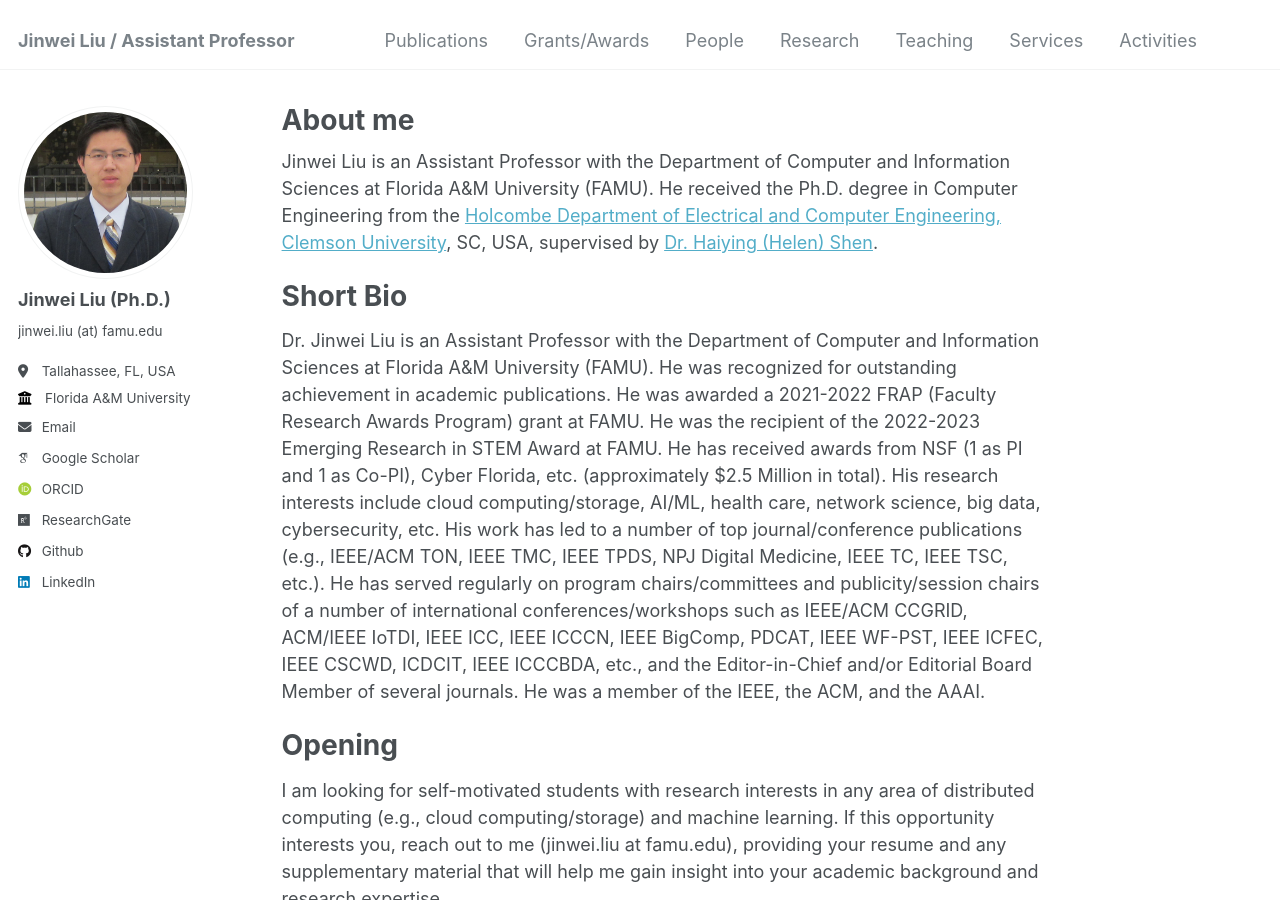
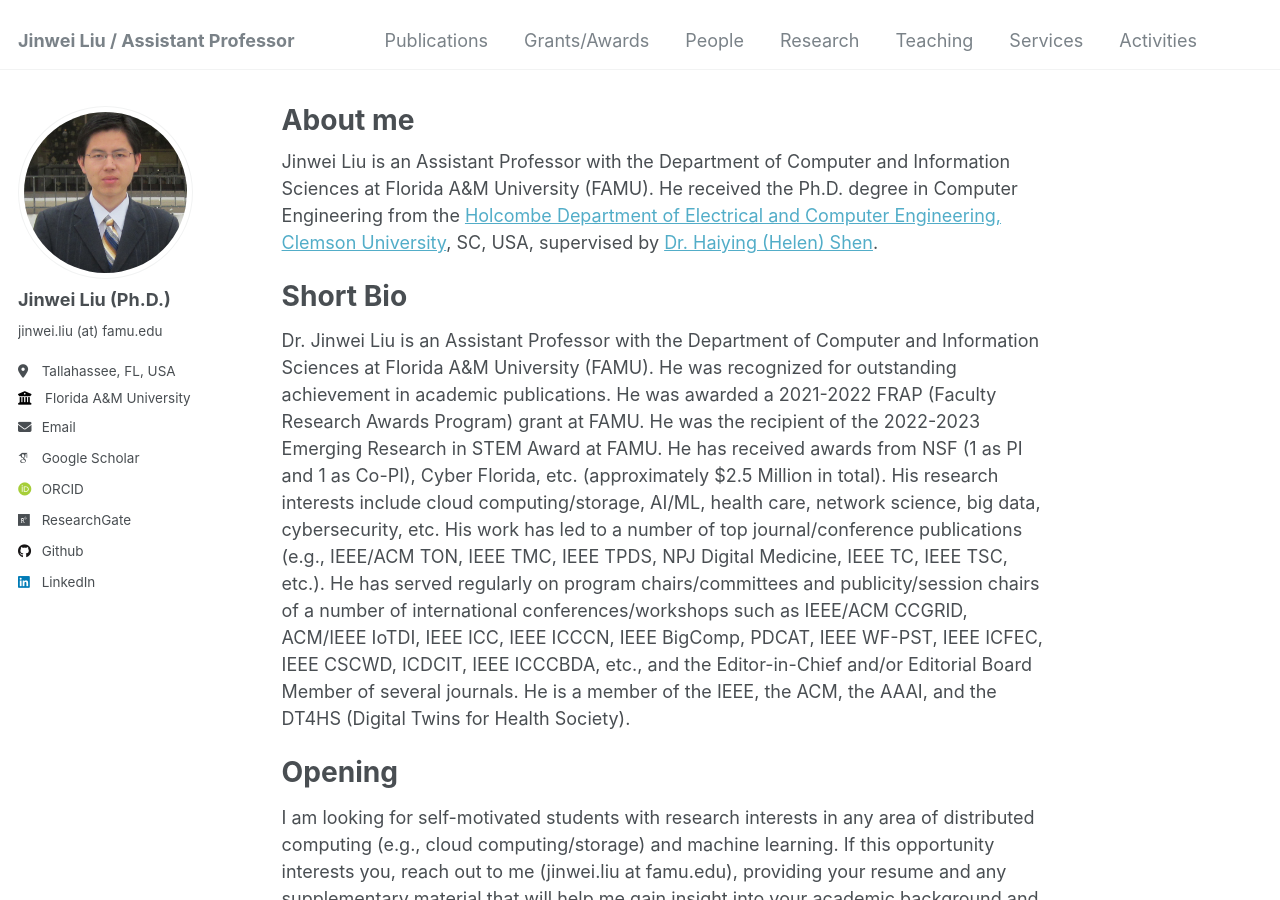
Before and after one commit to jinweiliucu/jinweiliucu.github.io, a Jekyll site: the page built from _pages/about.md, in a window 1280 px wide and 900 px high. Built offline with Jekyll 4.4.1, drawn with Linux system fonts in a browser that asks for light colours; some web fonts are replaced.

Commit message:
Update about.md

```diff
--- a/_pages/about.md
+++ b/_pages/about.md
@@ -12,7 +12,7 @@ Jinwei Liu is an Assistant Professor with the Department of Computer and Informa
 
 Short Bio
 ======
-Dr. Jinwei Liu is an Assistant Professor with the Department of Computer and Information Sciences at Florida A&M University (FAMU). He was recognized for outstanding achievement in academic publications. He was awarded a 2021-2022 FRAP (Faculty Research Awards Program) grant at FAMU. He was the recipient of the 2022-2023 Emerging Research in STEM Award at FAMU. He has received awards from NSF (1 as PI and 1 as Co-PI), Cyber Florida, etc. (approximately $2.5 Million in total). His research interests include cloud computing/storage, AI/ML, health care, network science, big data, cybersecurity, etc. His work has led to a number of top journal/conference publications (e.g., IEEE/ACM TON, IEEE TMC, IEEE TPDS, NPJ Digital Medicine, IEEE TC, IEEE TSC, etc.). He has served regularly on program chairs/committees and publicity/session chairs of a number of international conferences/workshops such as IEEE/ACM CCGRID, ACM/IEEE IoTDI, IEEE ICC, IEEE ICCCN, IEEE BigComp, PDCAT, IEEE WF-PST, IEEE ICFEC, IEEE CSCWD, ICDCIT, IEEE ICCCBDA, etc., and the Editor-in-Chief and/or Editorial Board Member of several journals. He was a member of the IEEE, the ACM, and the AAAI.
+Dr. Jinwei Liu is an Assistant Professor with the Department of Computer and Information Sciences at Florida A&M University (FAMU). He was recognized for outstanding achievement in academic publications. He was awarded a 2021-2022 FRAP (Faculty Research Awards Program) grant at FAMU. He was the recipient of the 2022-2023 Emerging Research in STEM Award at FAMU. He has received awards from NSF (1 as PI and 1 as Co-PI), Cyber Florida, etc. (approximately $2.5 Million in total). His research interests include cloud computing/storage, AI/ML, health care, network science, big data, cybersecurity, etc. His work has led to a number of top journal/conference publications (e.g., IEEE/ACM TON, IEEE TMC, IEEE TPDS, NPJ Digital Medicine, IEEE TC, IEEE TSC, etc.). He has served regularly on program chairs/committees and publicity/session chairs of a number of international conferences/workshops such as IEEE/ACM CCGRID, ACM/IEEE IoTDI, IEEE ICC, IEEE ICCCN, IEEE BigComp, PDCAT, IEEE WF-PST, IEEE ICFEC, IEEE CSCWD, ICDCIT, IEEE ICCCBDA, etc., and the Editor-in-Chief and/or Editorial Board Member of several journals. He is a member of the IEEE, the ACM, the AAAI, and the DT4HS (Digital Twins for Health Society).
 
 Opening
 ======
```
